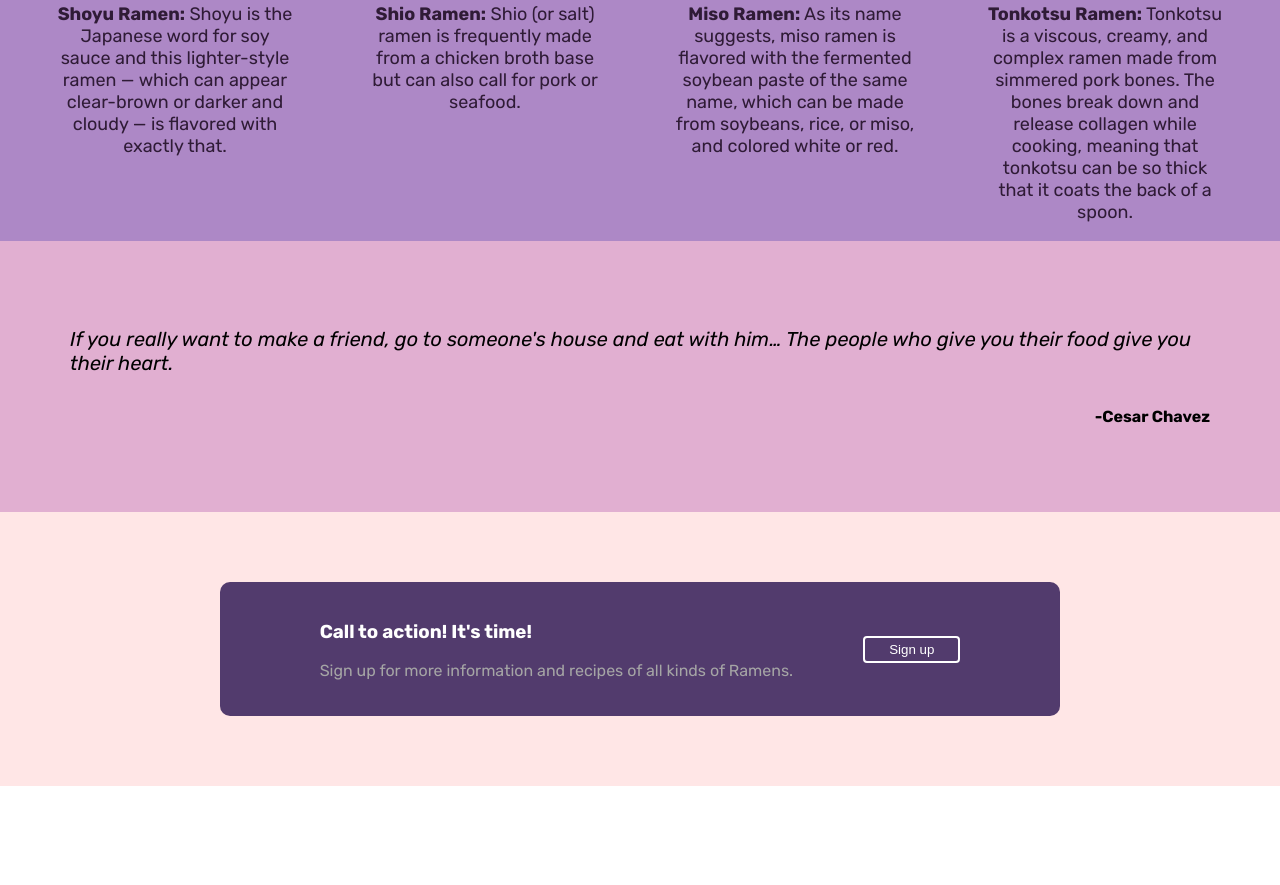
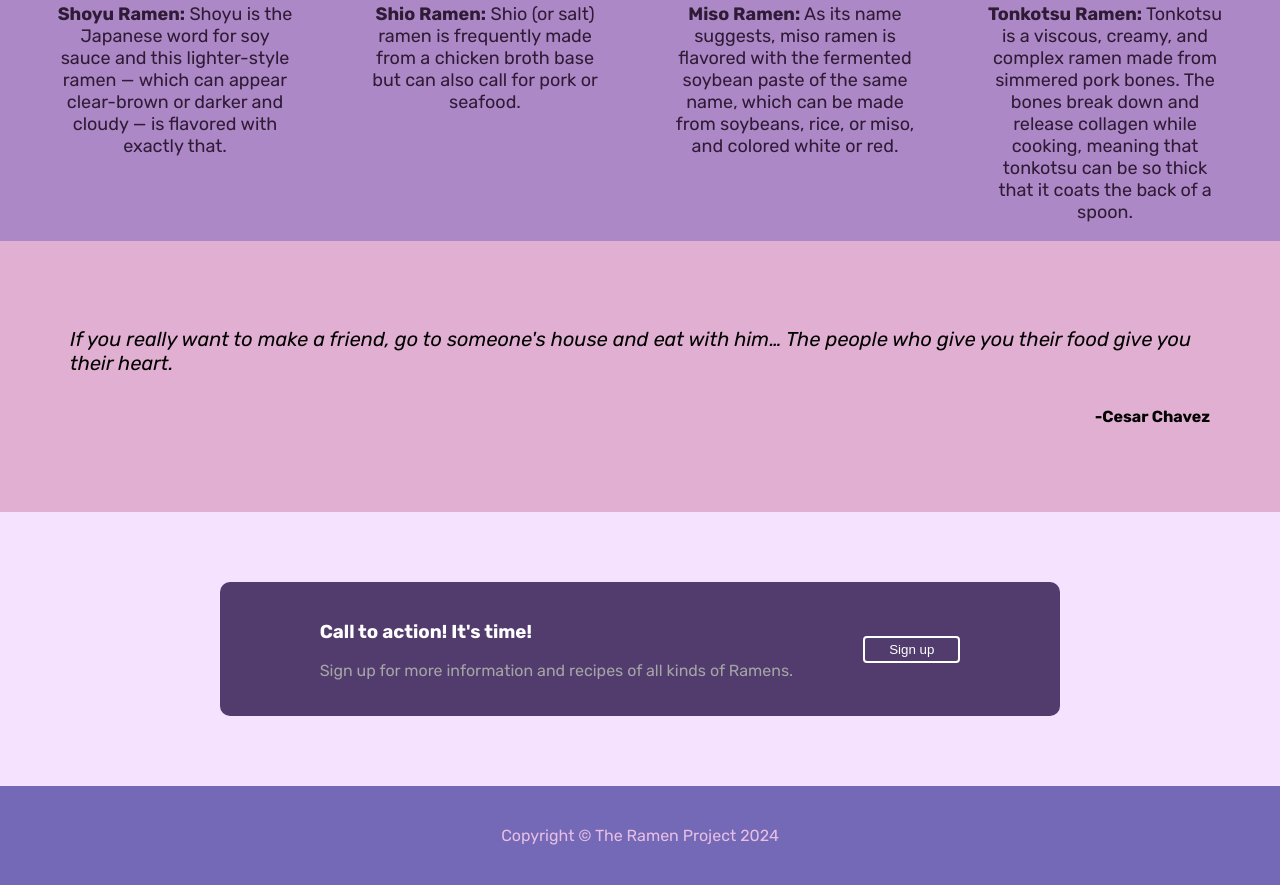
Before and after one commit to b1144nk/landing-page, a plain HTML site: page index.html in a window 1280 px wide. Shown: the part 959-1844 px from the top of the page. Before the commit the page ends 1745 px from the top, so only its background shows below. Drawn offline with Linux system fonts and the light colour scheme.

Commit message:
Finish everything
finished the footer and all

```diff
--- a/index.html
+++ b/index.html
@@ -96,5 +96,6 @@
         <button>Sign up</button>
       </div>
     </div>
+    <div class="footer">Copyright &#169; The Ramen Project 2024</div>
   </body>
 </html>
--- a/style.css
+++ b/style.css
@@ -131,7 +131,7 @@ p em {
 }
 
 .content-four {
-  background-color: #FFE6E6;
+  background-color: #f4e2ff;
   padding: 70px;
   display: flex;
   justify-content: center;
@@ -160,3 +160,12 @@ p em {
 .texts p {
   color: rgb(165, 165, 165);
 }
+
+.footer {
+  color: #e7bfe5;
+  background-color: #7469B6;
+  display: flex;
+  justify-content: center;
+  align-items: center;
+  padding: 40px;
+}
```
